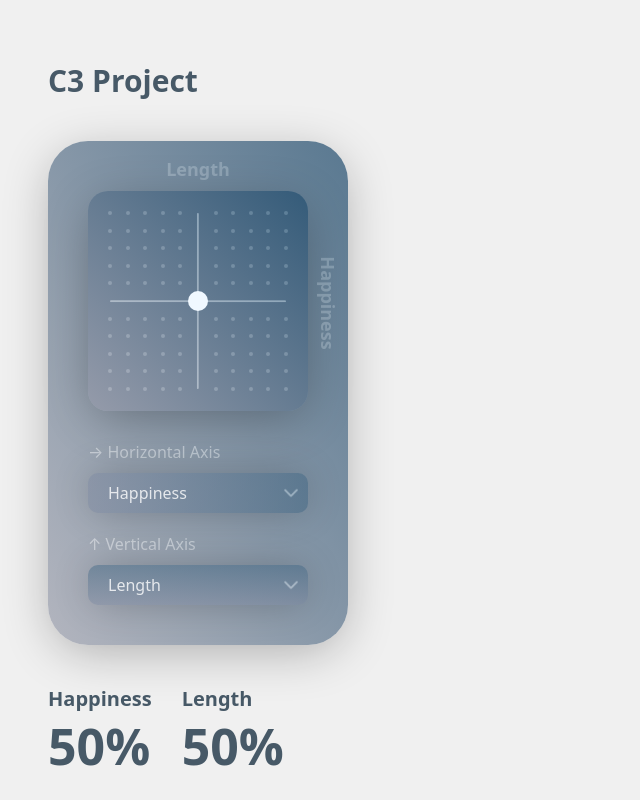
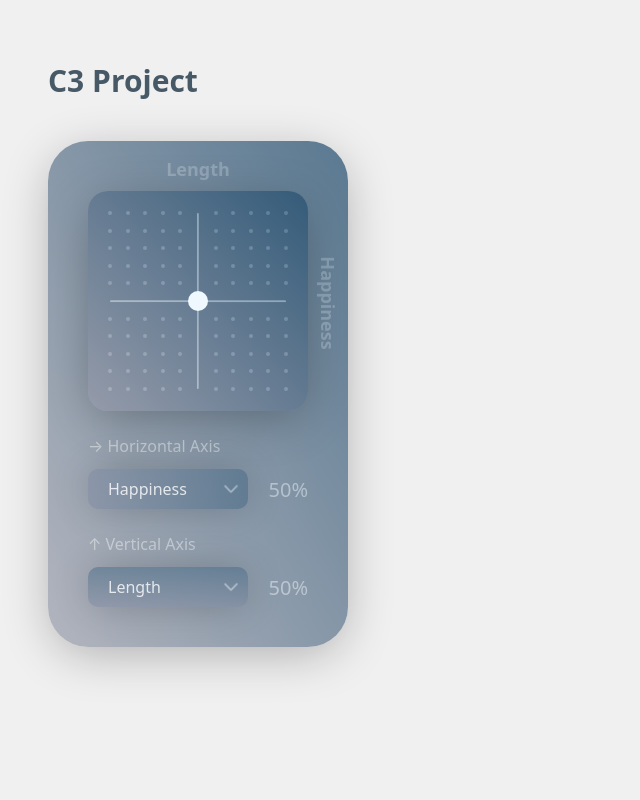
Before and after one commit to shmshmkch/C3-Project, a React (Vite) app: page / in a window 1280 px wide. Shown: the whole page, without its empty margins (0-640 px from the left). Built offline with nearby package versions, Linux system fonts and the light colour scheme.

Commit message:
Move the value indicators to CoordinateInput

```diff
--- a/src/App.css
+++ b/src/App.css
@@ -23,10 +23,6 @@ body {
   font-weight: 600;
 }
 
-.value_label {
-  font-size: 20px;
-}
-
 .value {
   font-size: 50px;
   font-variant-numeric: tabular-nums;
--- a/src/App.tsx
+++ b/src/App.tsx
@@ -14,7 +14,7 @@ function App() {
         <div>
             <div id="logo">C3 Project</div>
             <CoordinateInput value={value} setValue={setValue} currentXFactor={currentXFactor} currentYFactor={currentYFactor} setCurrentXFactor={setCurrentXFactor} setCurrentYFactor={setCurrentYFactor}/>
-            <div id="value_area">
+            {/* <div id="value_area">
                 <div className='value_wrapper'>
                     <div id="x_value_label" className='value_label'>{currentXFactor}</div>
                     <div id="x_value" className='value'>{value.x}%</div>
@@ -23,7 +23,7 @@ function App() {
                     <div id="y_value_label" className='value_label'>{currentYFactor}</div>
                     <div id="y_value" className='value'>{value.y}%</div>
                 </div>
-            </div>
+            </div> */}
             {/* <Message text="Hello React"></Message> */}
         </div>
     );
--- a/src/CoordinateInput.tsx
+++ b/src/CoordinateInput.tsx
@@ -101,9 +101,15 @@ function CoordinateInput(props: ValueProps) {
             </div>
             <div id="select_area">
                 <p className="axis_text">→ Horizontal Axis</p>
-                <FactorSelectBox className='horizontal' currentFactor={props.currentXFactor} setCurrentFactor={props.setCurrentXFactor} unavailableFactor={props.currentYFactor}/>
+                <div className="factor_select_flex_container">
+                        <FactorSelectBox className='horizontal' currentFactor={props.currentXFactor} setCurrentFactor={props.setCurrentXFactor} unavailableFactor={props.currentYFactor}/>
+                        <p className="value_label">{props.value.x}%</p>
+                </div>
                 <p className="axis_text">↑ Vertical Axis</p>
-                <FactorSelectBox className="vertical" currentFactor={props.currentYFactor} setCurrentFactor={props.setCurrentYFactor} unavailableFactor={props.currentXFactor}/>
+                <div className="factor_select_flex_container">
+                        <FactorSelectBox className="vertical" currentFactor={props.currentYFactor} setCurrentFactor={props.setCurrentYFactor} unavailableFactor={props.currentXFactor}/>
+                        <p className="value_label">{props.value.y}%</p>
+                </div>
             </div>
         </div>
     );
--- a/src/SelecBox.tsx
+++ b/src/SelecBox.tsx
@@ -38,7 +38,7 @@ function FactorSelectBox({className, currentFactor, setCurrentFactor, unavailabl
 
     return (
         <div className={`select_box ${className}`}>
-            <select name="factor" ref={selectRef} defaultValue={currentFactor.toString()} value={currentFactor.toString()} onChange={handleChange}>
+            <select name="factor" ref={selectRef} onChange={handleChange}>
 
             </select>
             <div className="select_box_arrow"></div>
--- a/src/assets/CoordinateInput.css
+++ b/src/assets/CoordinateInput.css
@@ -97,7 +97,6 @@
 }
 
 #select_area {
-    margin-top: 10px;
     margin-left: 40px;
     margin-right: 40px;
     margin-bottom: 40px;
@@ -106,5 +105,19 @@
 
 .axis_text {
     mix-blend-mode: soft-light;
-    margin: 20px 0 10px 0;
+    margin: 24px 0 12px 0;
 }
+
+.factor_select_flex_container {
+    display: flex;
+    align-items: center;
+    gap: 10px;
+}
+
+.factor_select_flex_container .value_label {
+  font-size: 20px;
+  margin: 0;
+  mix-blend-mode: soft-light;
+  min-width: 50px;
+  text-align: right;
+}
--- a/src/assets/SelectBox.css
+++ b/src/assets/SelectBox.css
@@ -1,6 +1,6 @@
 .select_box {
   position: relative;
-  width: auto;
+  width: 100%;
   height: 40px;
   border-radius: 10px;
   transition: .2s;
```
